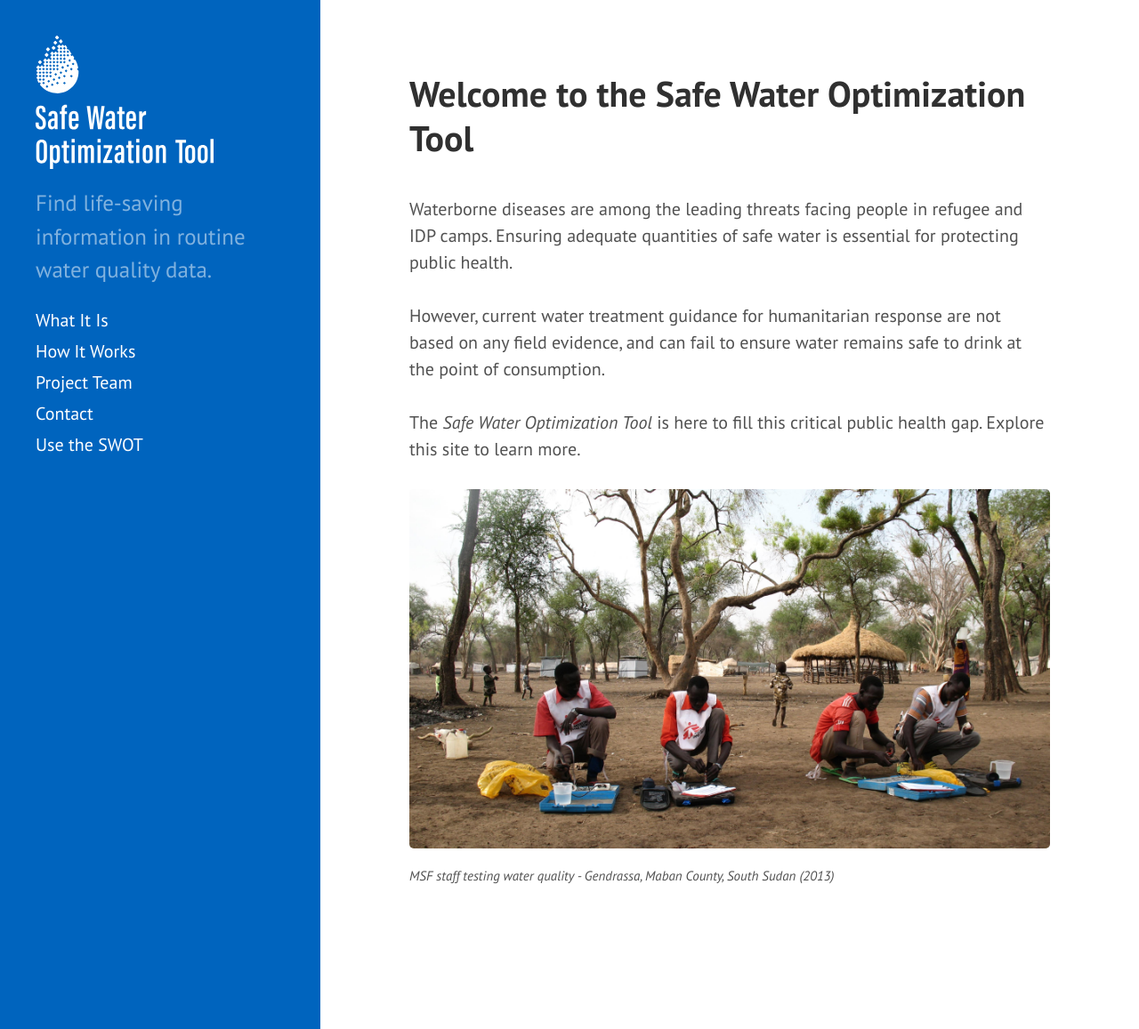
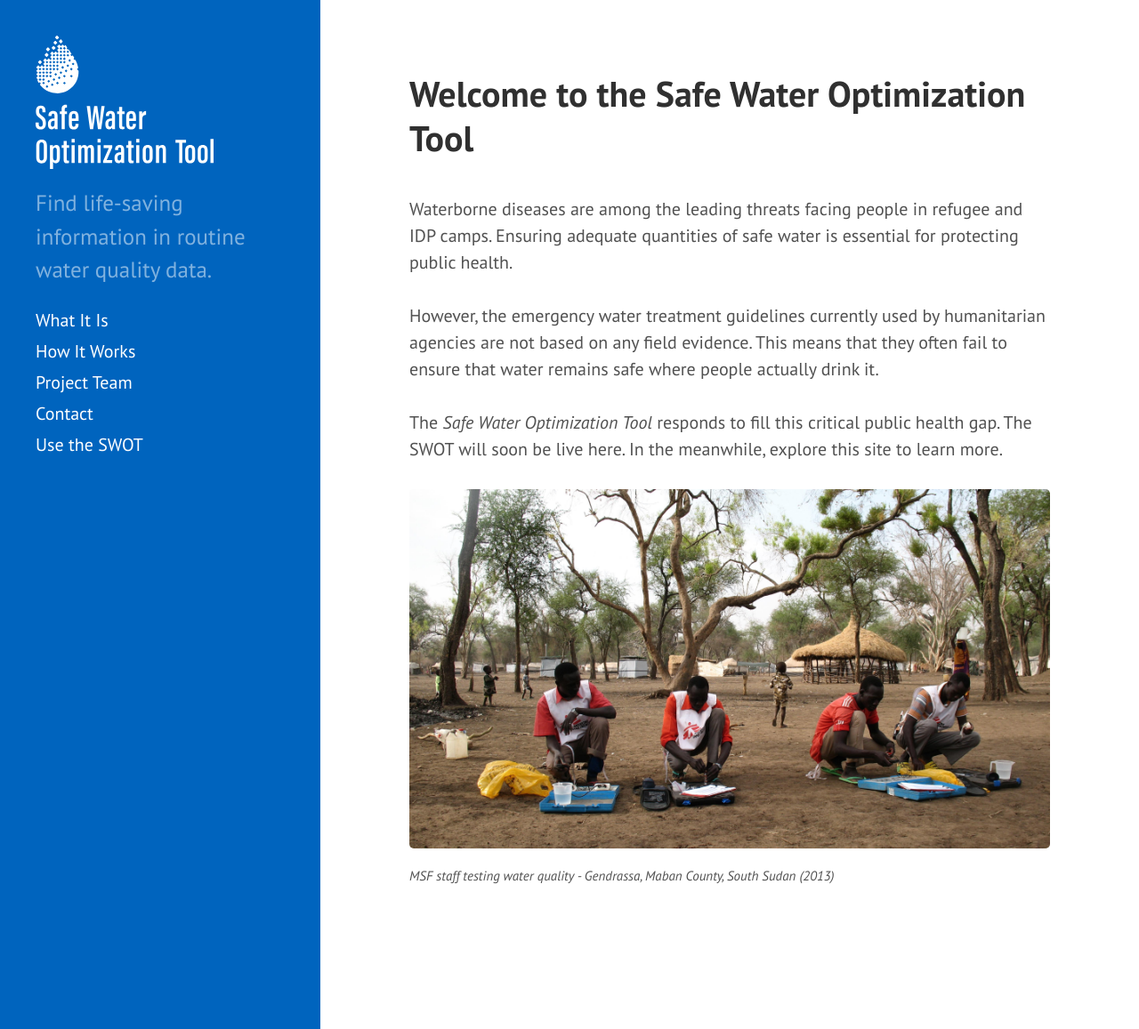
Before and after one commit to safeh2o/swot-infopage, a Jekyll site: the page built from index.html, in a window 1280 px wide and 1157 px high. Shown: the whole window at 89% size. Built offline with Jekyll 4.4.1, drawn with Linux system fonts in a browser that asks for light colours; Markdown is read by kramdown in place of the engine named in the settings; the list of posts is cut into pages by our own code.

Commit message:
Update index.html
Prep for UNHCR WASH Meeting outreach

```diff
--- a/index.html
+++ b/index.html
@@ -5,9 +5,9 @@ title: Welcome to the Safe Water Optimization Tool
 <br>
 Waterborne diseases are among the leading threats facing people in refugee and IDP camps. Ensuring adequate quantities of safe water is essential for protecting public health.<br>
 <br>
-However, current water treatment guidance for humanitarian response are not based on any field evidence, and can fail to ensure water remains safe to drink at the point of consumption.</br>
+However, the emergency water treatment guidelines currently used by humanitarian agencies are not based on any field evidence. This means that they often fail to ensure that water remains safe where people actually drink it.</br>
 <br>
-The <em> Safe Water Optimization Tool </em> is here to fill this critical public health gap. Explore this site to learn more.<br>
+The <em> Safe Water Optimization Tool </em> responds to fill this critical public health gap. The SWOT will soon be live here. In the meanwhile, explore this site to learn more.<br>
 <br>
 <div>  <img src="{{ site.baseurl }}/public/images/SWOTpic1_990.jpg" alt="MSF staff test water quality">
   <em><p style="font-size:75%">MSF staff testing water quality - Gendrassa, Maban County, South Sudan (2013) </em>
```
